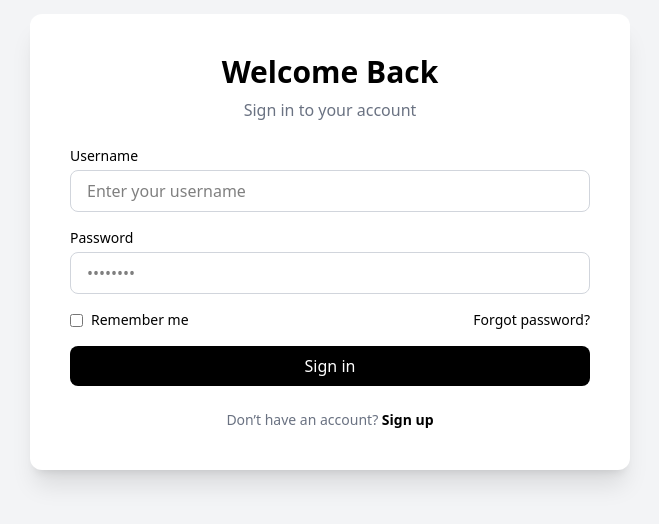
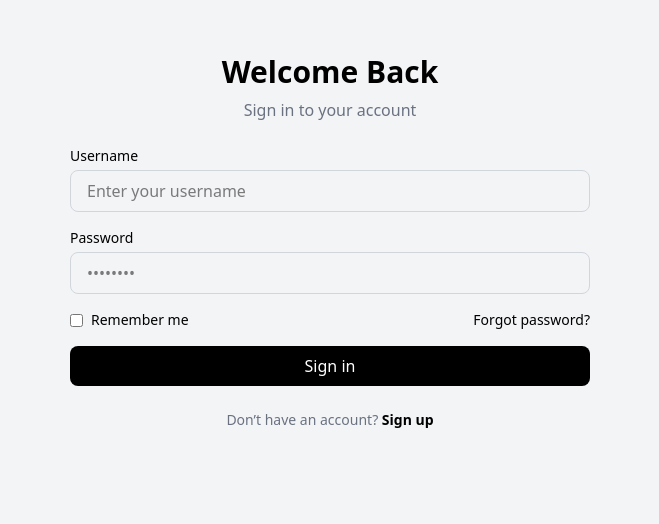
Before and after one commit to Prajwal4648/ecommerce-react-ui, a React (Vite) app: page / in a window 1280 px wide. Shown: the part 158-682 px from the top of the page, without its empty margins (310-969 px from the left). Built offline with nearby package versions, Linux system fonts and the light colour scheme.

Commit message:
Updated login/register/profile components

```diff
--- a/src/pages/Auth/Login.jsx
+++ b/src/pages/Auth/Login.jsx
@@ -41,7 +41,7 @@ const Login = () => {
 
   return (
     <div className="min-h-screen bg-gray-100 flex items-center justify-center px-4">
-      <div className="w-[600px] bg-white p-10 rounded-xl shadow-xl">
+      <div className="w-[600px] bg-gray p-10 rounded-xl ">
         <h1 className="text-3xl font-bold text-center mb-2">Welcome Back</h1>
         <p className="text-center text-gray-500 mb-6">Sign in to your account</p>
 
--- a/src/pages/Auth/Register.jsx
+++ b/src/pages/Auth/Register.jsx
@@ -62,7 +62,7 @@ const Register = () => {
 
   return (
     <div className="min-h-screen bg-gray-100 flex items-center justify-center px-4">
-      <div className="w-[600px] bg-white p-10 rounded-xl shadow-xl">
+      <div className="w-[600px] bg-gray p-10 rounded-xl ">
         <h1 className="text-3xl font-bold text-center mb-2">Create Account</h1>
         <p className="text-center text-gray-500 mb-6">Start your journey with us</p>
 
```
